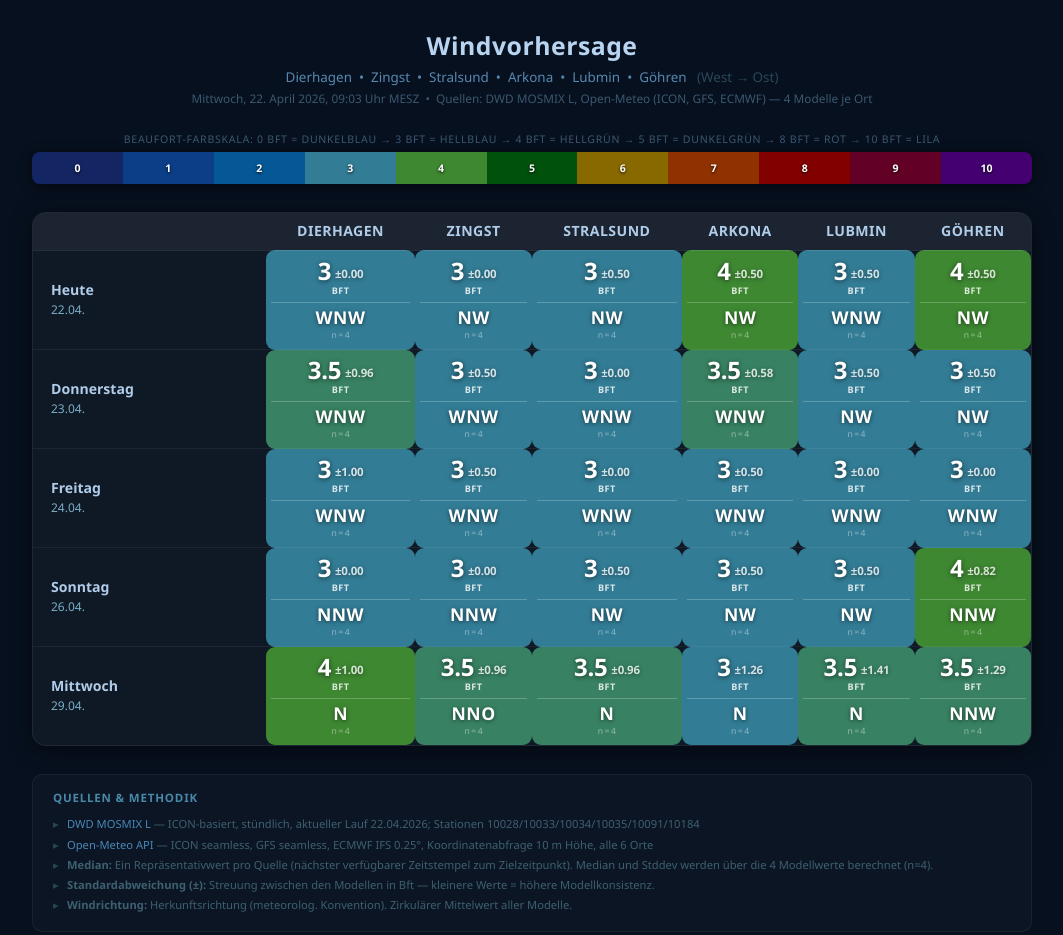
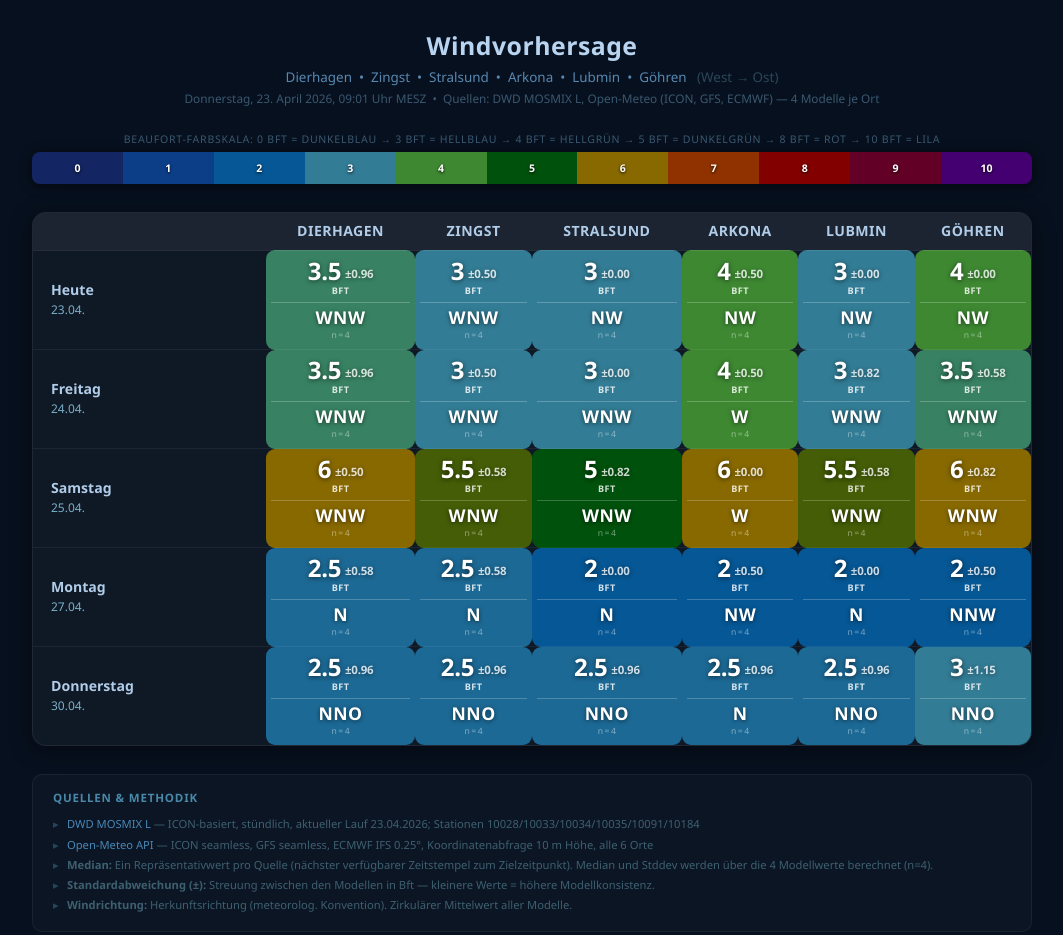
Before and after one commit to AndreasGurr/windvorhersage-ostseekueste, a plain HTML site: page index.html in a window 1280 px wide. Shown: the whole page, without its empty margins (108-1171 px from the left). Drawn offline with Linux system fonts and the light colour scheme.

Commit message:
Windvorhersage Update 23.04.2026

```diff
--- a/index.html
+++ b/index.html
@@ -226,7 +226,7 @@ tbody td:first-child {
     Arkona &nbsp;&bull;&nbsp; Lubmin &nbsp;&bull;&nbsp; Göhren &nbsp;
     <span style="color:#2a4858">(West &rarr; Ost)</span>
   </p>
-  <p class="timestamp">Mittwoch, 22. April 2026, 09:03 Uhr MESZ &nbsp;&bull;&nbsp; Quellen: DWD MOSMIX L, Open-Meteo (ICON, GFS, ECMWF) &mdash; 4 Modelle je Ort</p>
+  <p class="timestamp">Donnerstag, 23. April 2026, 09:01 Uhr MESZ &nbsp;&bull;&nbsp; Quellen: DWD MOSMIX L, Open-Meteo (ICON, GFS, ECMWF) &mdash; 4 Modelle je Ort</p>
 </header>
 
 <div class="scale-wrap">
@@ -241,7 +241,7 @@ tbody td:first-child {
 <div class="footnotes">
   <h3>Quellen &amp; Methodik</h3>
   <ul>
-    <li><a href="https://opendata.dwd.de/weather/local_forecasts/mos/MOSMIX_L/" target="_blank">DWD MOSMIX L</a> &mdash; ICON-basiert, stündlich, aktueller Lauf 22.04.2026; Stationen 10028/10033/10034/10035/10091/10184</li>
+    <li><a href="https://opendata.dwd.de/weather/local_forecasts/mos/MOSMIX_L/" target="_blank">DWD MOSMIX L</a> &mdash; ICON-basiert, stündlich, aktueller Lauf 23.04.2026; Stationen 10028/10033/10034/10035/10091/10184</li>
     <li><a href="https://open-meteo.com" target="_blank">Open-Meteo API</a> &mdash; ICON seamless, GFS seamless, ECMWF IFS 0.25°, Koordinatenabfrage 10 m Höhe, alle 6 Orte</li>
     <li><strong>Median:</strong> Ein Repräsentativwert pro Quelle (nächster verfügbarer Zeitstempel zum Zielzeitpunkt). Median und Stddev werden über die 4 Modellwerte berechnet (n=4).</li>
     <li><strong>Standardabweichung (&plusmn;):</strong> Streuung zwischen den Modellen in Bft &mdash; kleinere Werte = höhere Modellkonsistenz.</li>
@@ -293,11 +293,11 @@ for (let i = 0; i <= 10; i++) {
 // ZEITHORIZONTE (Spalten)
 // =============================================
 const HORIZONTE = [
-  { label: 'Heute', sub: '', date: '22.04.' },
-  { label: 'Donnerstag', sub: '', date: '23.04.' },
+  { label: 'Heute', sub: '', date: '23.04.' },
   { label: 'Freitag', sub: '', date: '24.04.' },
-  { label: 'Sonntag', sub: '', date: '26.04.' },
-  { label: 'Mittwoch', sub: '', date: '29.04.' },
+  { label: 'Samstag', sub: '', date: '25.04.' },
+  { label: 'Montag', sub: '', date: '27.04.' },
+  { label: 'Donnerstag', sub: '', date: '30.04.' },
 ];
 
 // =============================================
@@ -310,33 +310,33 @@ const ORTE = [
     name: 'Dierhagen',
     sub:  'Fischland · 12°31\'O',
     data: [
-      [3.0, 0.0, 'WNW', 4],
       [3.5, 0.96, 'WNW', 4],
-      [3.0, 1.0, 'WNW', 4],
-      [3.0, 0.0, 'NNW', 4],
-      [4.0, 1.0, 'N', 4],
+      [3.5, 0.96, 'WNW', 4],
+      [6.0, 0.5, 'WNW', 4],
+      [2.5, 0.58, 'N', 4],
+      [2.5, 0.96, 'NNO', 4],
     ]
   },
   {
     name: 'Zingst',
     sub:  'Darß-Halbinsel · 12°41\'O',
     data: [
-      [3.0, 0.0, 'NW', 4],
       [3.0, 0.5, 'WNW', 4],
       [3.0, 0.5, 'WNW', 4],
-      [3.0, 0.0, 'NNW', 4],
-      [3.5, 0.96, 'NNO', 4],
+      [5.5, 0.58, 'WNW', 4],
+      [2.5, 0.58, 'N', 4],
+      [2.5, 0.96, 'NNO', 4],
     ]
   },
   {
     name: 'Stralsund',
     sub:  'Strelasund · 13°05\'O',
     data: [
-      [3.0, 0.5, 'NW', 4],
+      [3.0, 0.0, 'NW', 4],
       [3.0, 0.0, 'WNW', 4],
-      [3.0, 0.0, 'WNW', 4],
-      [3.0, 0.5, 'NW', 4],
-      [3.5, 0.96, 'N', 4],
+      [5.0, 0.82, 'WNW', 4],
+      [2.0, 0.0, 'N', 4],
+      [2.5, 0.96, 'NNO', 4],
     ]
   },
   {
@@ -344,32 +344,32 @@ const ORTE = [
     sub:  'Rügen Nord · 13°26\'O',
     data: [
       [4.0, 0.5, 'NW', 4],
-      [3.5, 0.58, 'WNW', 4],
-      [3.0, 0.5, 'WNW', 4],
-      [3.0, 0.5, 'NW', 4],
-      [3.0, 1.26, 'N', 4],
+      [4.0, 0.5, 'W', 4],
+      [6.0, 0.0, 'W', 4],
+      [2.0, 0.5, 'NW', 4],
+      [2.5, 0.96, 'N', 4],
     ]
   },
   {
     name: 'Lubmin',
     sub:  'Greifswalder Bucht · 13°39\'O',
     data: [
-      [3.0, 0.5, 'WNW', 4],
-      [3.0, 0.5, 'NW', 4],
-      [3.0, 0.0, 'WNW', 4],
-      [3.0, 0.5, 'NW', 4],
-      [3.5, 1.41, 'N', 4],
+      [3.0, 0.0, 'NW', 4],
+      [3.0, 0.82, 'WNW', 4],
+      [5.5, 0.58, 'WNW', 4],
+      [2.0, 0.0, 'N', 4],
+      [2.5, 0.96, 'NNO', 4],
     ]
   },
   {
     name: 'Göhren',
     sub:  'Rügen Südost · 13°44\'O',
     data: [
-      [4.0, 0.5, 'NW', 4],
-      [3.0, 0.5, 'NW', 4],
-      [3.0, 0.0, 'WNW', 4],
-      [4.0, 0.82, 'NNW', 4],
-      [3.5, 1.29, 'NNW', 4],
+      [4.0, 0.0, 'NW', 4],
+      [3.5, 0.58, 'WNW', 4],
+      [6.0, 0.82, 'WNW', 4],
+      [2.0, 0.5, 'NNW', 4],
+      [3.0, 1.15, 'NNO', 4],
     ]
   },
 ];
```
